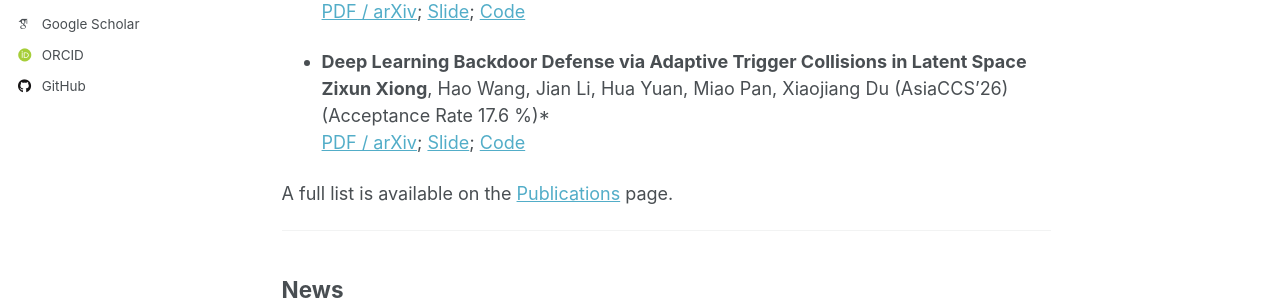
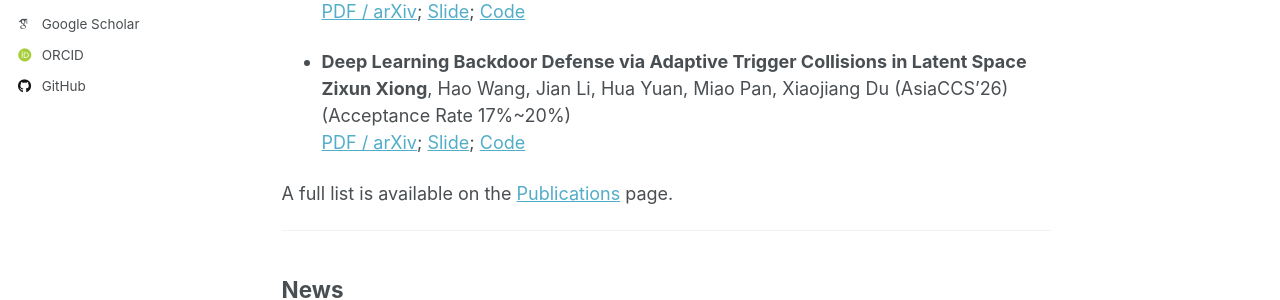
Before and after one commit to kitaharasetusna/zixun-xiong.github.io, a Jekyll site: the page built from _pages/about.md, in a window 1280 px wide and 1254 px high. Shown: the part 459-759 px from the top of the window. Built offline with Jekyll 4.4.1, drawn with Linux system fonts in a browser that asks for light colours; some web fonts are replaced; a script that is not in the unit is left out.

Commit message:
Revise publication entry for Deep Learning Backdoor Defense
Updated publication details for the paper on Deep Learning Backdoor Defense, including acceptance rate and links.

```diff
--- a/_pages/about.md
+++ b/_pages/about.md
@@ -22,10 +22,10 @@ My research focuses on the **Trustworthy AI and XR Seucurity**.
   [Code](https://github.com/kitaharasetusna/iSeal)
 
 - **Deep Learning Backdoor Defense via Adaptive Trigger Collisions in Latent Space**
-  **Zixun Xiong**, Hao Wang, Jian Li, Hua Yuan, Miao Pan, Xiaojiang Du (AsiaCCS’26) (Acceptance Rate 17.6 %)*
-  [PDF / arXiv](https://arxiv.org/pdf/2511.08905.pdf);
-  [Slide](/zixun-xiong.github.io/files/Protecting_LLMs_from_Advanced_Thieves.pdf);
-  [Code](https://github.com/kitaharasetusna/iSeal)
+  **Zixun Xiong**, Hao Wang, Jian Li, Hua Yuan, Miao Pan, Xiaojiang Du (AsiaCCS’26) (Acceptance Rate 17%~20%)
+  [PDF / arXiv]();
+  [Slide]();
+  [Code]()
 
 
 
```
